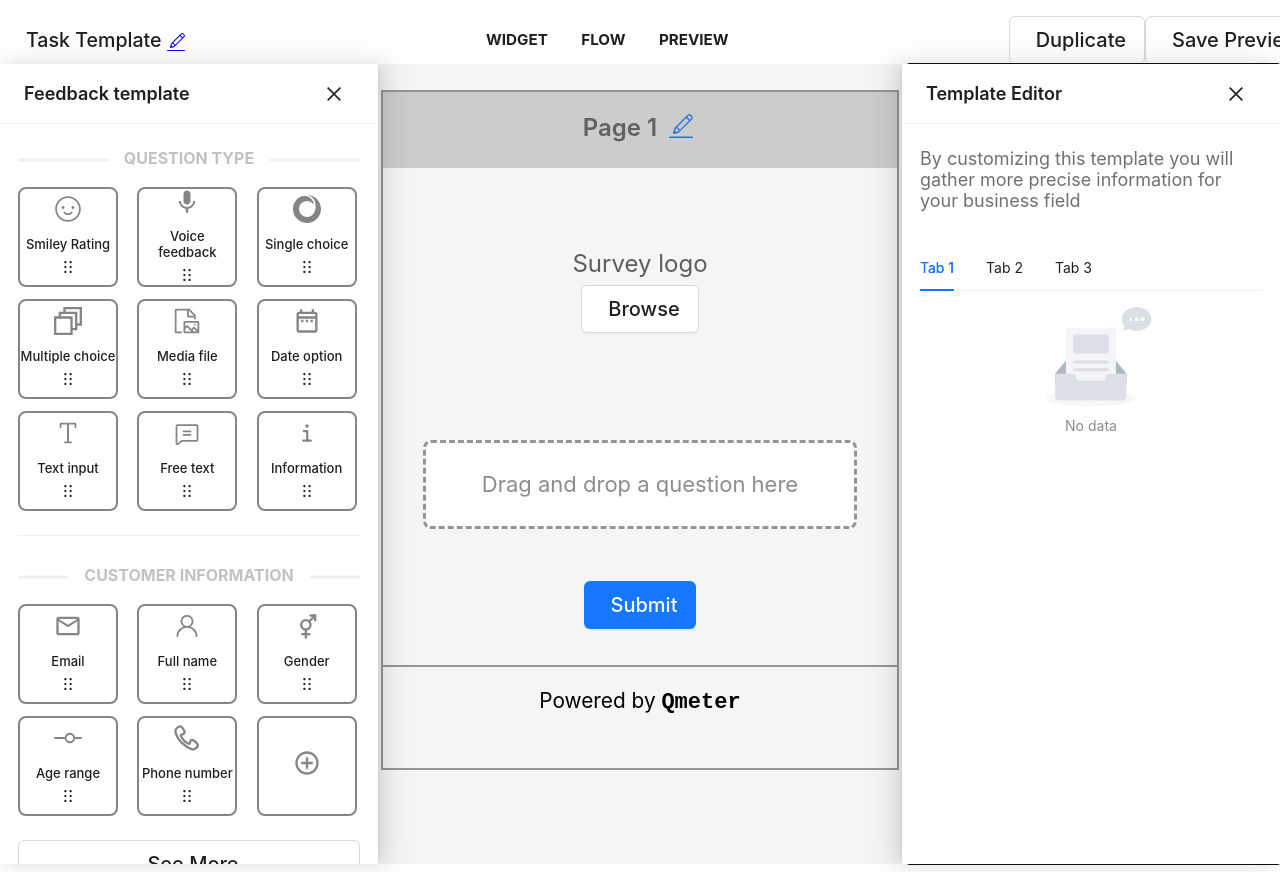
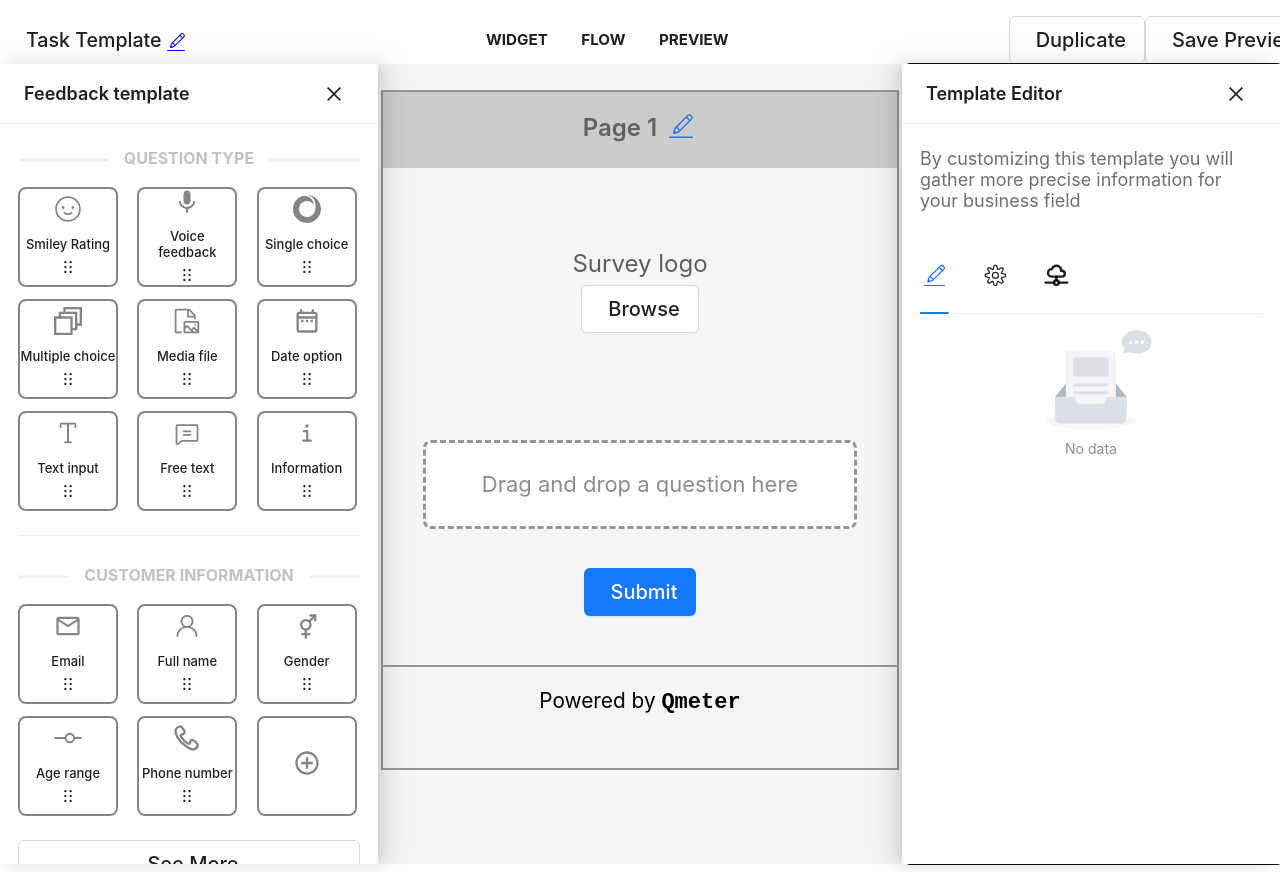
Before and after one commit to salimsalimzada/i-like-it, a React (Vite) app: page / in a window 1280 px wide. Shown: the top 872 px of the page. Built offline with nearby package versions, Linux system fonts and the light colour scheme.

Commit message:
Make Template Editor UI better

```diff
--- a/src/Components/CustomTabs.tsx
+++ b/src/Components/CustomTabs.tsx
@@ -1,19 +1,29 @@
-import { Tabs, TabsProps } from "antd";
-import { FC } from "react";
+import { Tabs } from "antd";
+import { FC, ReactNode } from "react";
 
 type CustomTabsType = {
 	defaultTab: string;
-	items: TabsProps["items"];
-	onChange?: () => void;
+	items: {
+		content: React.ReactNode;
+		icon?: ReactNode;
+		key: string;
+		label?: string;
+	}[];
+	onChange?: (key: string) => void;
 };
-export const CustomTabs: FC<CustomTabsType> = ({
-	defaultTab,
-	items,
-	onChange,
-}) => {
+
+export const CustomTabs: FC<CustomTabsType> = ({ defaultTab, items }) => {
 	return (
-		<>
-			<Tabs defaultActiveKey={defaultTab} items={items} onChange={onChange} />
-		</>
+		<Tabs
+			defaultActiveKey={defaultTab}
+			items={items.map(({ content, icon, key, label }) => {
+				return {
+					children: content,
+					icon: icon && <span style={{ fontSize: "1.8rem" }}>{icon}</span>,
+					key,
+					label,
+				};
+			})}
+		/>
 	);
 };
--- a/src/Modules/Feedback/Blocks/SurveyBlock/SurveyBlock.module.css
+++ b/src/Modules/Feedback/Blocks/SurveyBlock/SurveyBlock.module.css
@@ -5,6 +5,7 @@
 	flex-direction: column;
 	justify-content: space-between;
 	border: 2px solid rgb(150, 150, 150);
+	overflow-y: auto;
 }
 
 .surveyBlockContainer > div {
@@ -38,6 +39,7 @@
 .dragAndDropContainer {
 	min-height: 10rem;
 	width: 100%;
+	overflow-y: auto;
 }
 
 .submitBtn {
--- a/src/Modules/Feedback/Blocks/TemplateEditor/CustomFunctionality.tsx
+++ b/src/Modules/Feedback/Blocks/TemplateEditor/CustomFunctionality.tsx
@@ -3,22 +3,28 @@ import { Fragment } from "react/jsx-runtime";
 
 import { feedBackStore } from "../../../../Stores/feedbackStore";
 import { useStoreValue } from "../../../../Stores/store";
-import { RateLabel } from "../../Elements/RateLabels";
+import { MarkPages } from "../../Elements/MarkPages";
+import { RateLabels } from "../../Elements/RateLabels";
 import { RateOptions } from "../../Elements/RateOptions";
 import { StrokePosition } from "../../Elements/StrokePosition";
-import { getFirstArrayElementFromStore } from "../../helpers";
+import {
+	getFirstArrayElementFromStore,
+	getObjectWithWatchModeTrueProperty,
+} from "../../helpers";
 
 export const CustomFunctionality = () => {
 	const store = useStoreValue(feedBackStore);
 	const feedbackStateList = getFirstArrayElementFromStore(store);
+	const { title } = getObjectWithWatchModeTrueProperty(feedbackStateList) ?? {};
 	return (
 		<Fragment>
-			{feedbackStateList.length === 0 ? (
+			{feedbackStateList.length === 0 || !title?.includes("Smiley Rating") ? (
 				<Empty />
 			) : (
 				<>
 					<RateOptions />
-					<RateLabel />
+					<RateLabels />
+					<MarkPages />
 					<StrokePosition />
 				</>
 			)}
--- a/src/Modules/Feedback/Blocks/TemplateEditor/index.tsx
+++ b/src/Modules/Feedback/Blocks/TemplateEditor/index.tsx
@@ -1,4 +1,6 @@
 import { Space } from "antd";
+import { CiEdit, CiSettings } from "react-icons/ci";
+import { TbCloudDataConnection } from "react-icons/tb";
 
 import { CustomTabs } from "../../../../Components/CustomTabs";
 import ErrorBoundary from "../../../../Components/ErrorBoundary";
@@ -10,23 +12,23 @@ import styles from "./TemplateEditorStyle.module.css";
 export const TemplateEditor = () => {
 	const items = [
 		{
-			children: (
+			content: (
 				<ErrorBoundary>
 					<CustomFunctionality />
 				</ErrorBoundary>
 			),
+			icon: <CiEdit />,
 			key: "1",
-			label: "Tab 1",
 		},
 		{
-			children: <Settings />,
+			content: <Settings />,
+			icon: <CiSettings />,
 			key: "2",
-			label: "Tab 2",
 		},
 		{
-			children: <Connection />,
+			content: <Connection />,
+			icon: <TbCloudDataConnection />,
 			key: "3",
-			label: "Tab 3",
 		},
 	];
 	return (
--- /dev/null
+++ b/src/Modules/Feedback/Elements/MarkPages.tsx
@@ -0,0 +1,29 @@
+import { Select, Space } from "antd";
+import { Fragment } from "react/jsx-runtime";
+import { IoIosArrowForward } from "react-icons/io";
+
+import { CustomDivider } from "../../../Components";
+
+export const MarkPages = () => {
+	return (
+		<Fragment>
+			<CustomDivider children="Markpages" />
+			<Space direction="vertical" style={{ width: "100%" }}>
+				<Select
+					defaultValue=""
+					options={[]}
+					size={"large"}
+					style={{ marginBottom: ".5rem", width: "100%" }}
+					suffixIcon={<IoIosArrowForward size={"18"} />}
+				/>
+				<Select
+					defaultValue=""
+					options={[]}
+					size={"large"}
+					style={{ width: "100%" }}
+					suffixIcon={<IoIosArrowForward size={"18"} />}
+				/>
+			</Space>
+		</Fragment>
+	);
+};
--- a/src/Modules/Feedback/Elements/RateLabels/RateLabelsStyle.module.css
+++ b/src/Modules/Feedback/Elements/RateLabels/RateLabelsStyle.module.css
@@ -3,6 +3,11 @@
 	padding: 0.5rem;
 }
 
+.rateLabelHeader {
+	display: flex;
+	align-items: center;
+	justify-content: space-between;
+}
 .labelTitle {
 	font-size: 1.125rem;
 	color: rgb(103, 102, 101);
@@ -12,13 +17,3 @@
 	font-size: 1.125rem;
 	margin-bottom: 1.125rem;
 }
-
-.icon {
-	font-size: 1.125rem;
-	border-right: 1px dashed #2b2b2b;
-	padding-right: 8px;
-	color: gray;
-	height: 100%;
-	width: 100%;
-	height: 100%;
-}
--- a/src/Modules/Feedback/Elements/RateLabels/index.tsx
+++ b/src/Modules/Feedback/Elements/RateLabels/index.tsx
@@ -1,4 +1,4 @@
-import { Input, Space } from "antd";
+import { Input, Space, Switch } from "antd";
 import { cloneDeep, isEmpty } from "lodash";
 import { ChangeEventHandler, useEffect, useState } from "react";
 
@@ -11,7 +11,7 @@ import {
 } from "../../helpers";
 import { EmojiAndLabelType, RateOptionsType } from "../../types";
 import styles from "./RateLabelsStyle.module.css";
-export const RateLabel = () => {
+export const RateLabels = () => {
 	const [labels, setLabels] = useState<EmojiAndLabelType[]>([]);
 	const [feedbackState, setFeedbackState] = useStore(feedBackStore);
 	const feedbackStateList = getFirstArrayElementFromStore(feedbackState);
@@ -67,18 +67,23 @@ export const RateLabel = () => {
 	return (
 		<>
 			<Space className={styles.rateLabelContainer}>
+				<div className={styles.rateLabelHeader}>
 					<h5 className={styles.labelTitle}>Rate Labels</h5>
+					<Switch defaultChecked />
+				</div>
 				<div className={styles.inputWrapper}>
 					{labels?.map((item) => (
+						<Space.Compact size="large">
 							<Input
+								addonBefore={<item.icon color="#878484" size={23} />}
 								className={styles.inputField}
 								data-key={item.key}
 								key={item.key}
 								onChange={handleChange}
 								placeholder="Write whatever you want"
-							prefix={<item.icon className={styles.icon} />}
 								value={item.label}
 							/>
+						</Space.Compact>
 					))}
 				</div>
 			</Space>
```
Also changed, not shown: 1 other file (tests, documents, lock files or other folders). Lines whose indentation alone changed are shown as unchanged.
